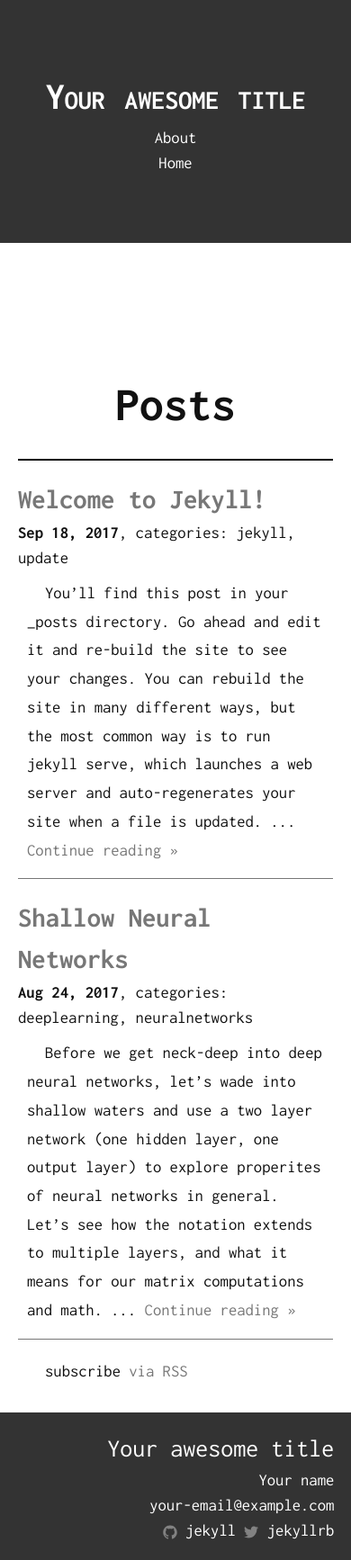
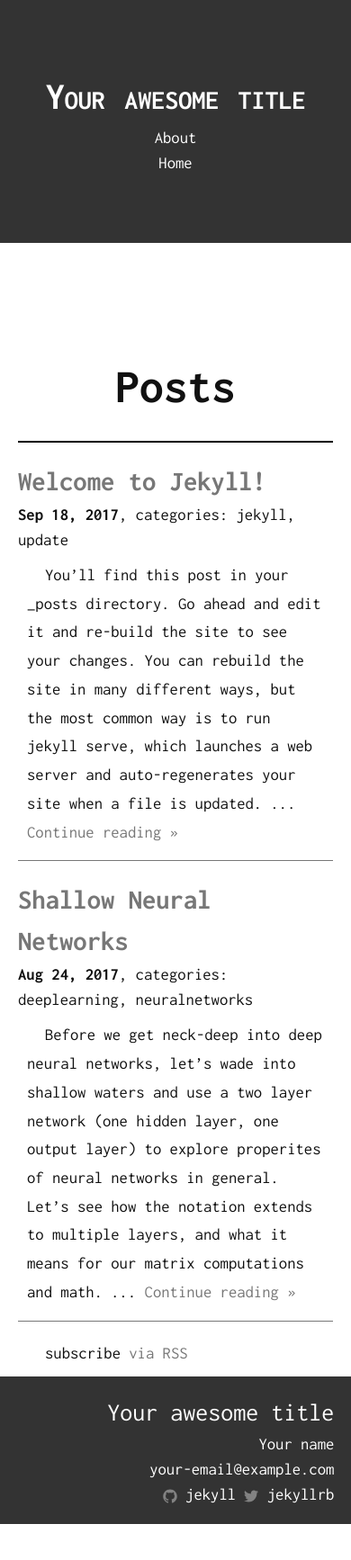
Before and after one commit to pritamps/cssgrid_theme, a Jekyll site: the page built from index.md, in a window 390 px wide. Shown: the whole page at 90% size. Built offline with Jekyll 4.4.1, drawn with Linux system fonts in a browser that asks for light colours; nearby versions of some CDN libraries; after the commit the page ends 1694 px from its top, so only the background shows below that.

Commit message:
Okay I did something and it worked

```diff
--- a/_sass/main/_layout.scss
+++ b/_sass/main/_layout.scss
@@ -58,6 +58,8 @@ main  {
 
   .post,
   .page {
+    padding-left: 20px;
+    padding-right: 20px;
     grid-area: post;
     display: grid;
     padding-top: 60px;
@@ -125,11 +127,8 @@ main  {
 
 .equation {
   display: table;
-  white-space: nowrap;
   max-width: 100%;
   overflow-x: scroll;
-  overflow: auto;
-  text-align: initial;
 }
 
 // --- MEDIA SPECIFIC QUERIES
@@ -148,7 +147,7 @@ main  {
   }
 
   main {
-    padding: 20px;
+    width: 100%;
   }
 
   .site-header {
@@ -168,18 +167,18 @@ main  {
   }
 
 
-  .equation > .katex {
+  .equation {
     display: table;
     white-space: nowrap;
-    max-width: 100%;
     text-align: initial;
   }
 
   .katex {
-    font: normal 0.9em KaTeX_Main, Times New Roman, serif;
+    font: normal 1em KaTeX_Main, Times New Roman, serif;
     line-height: 1.2;
     white-space: normal;
     text-indent: 0;
+    overflow-x: auto;
   }
 
 }
```
